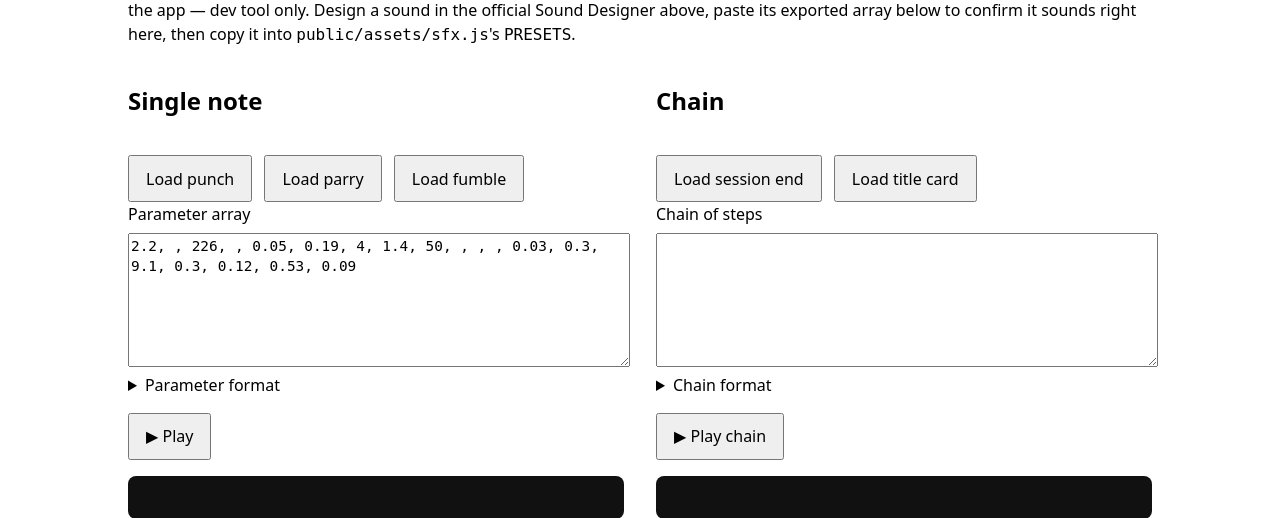
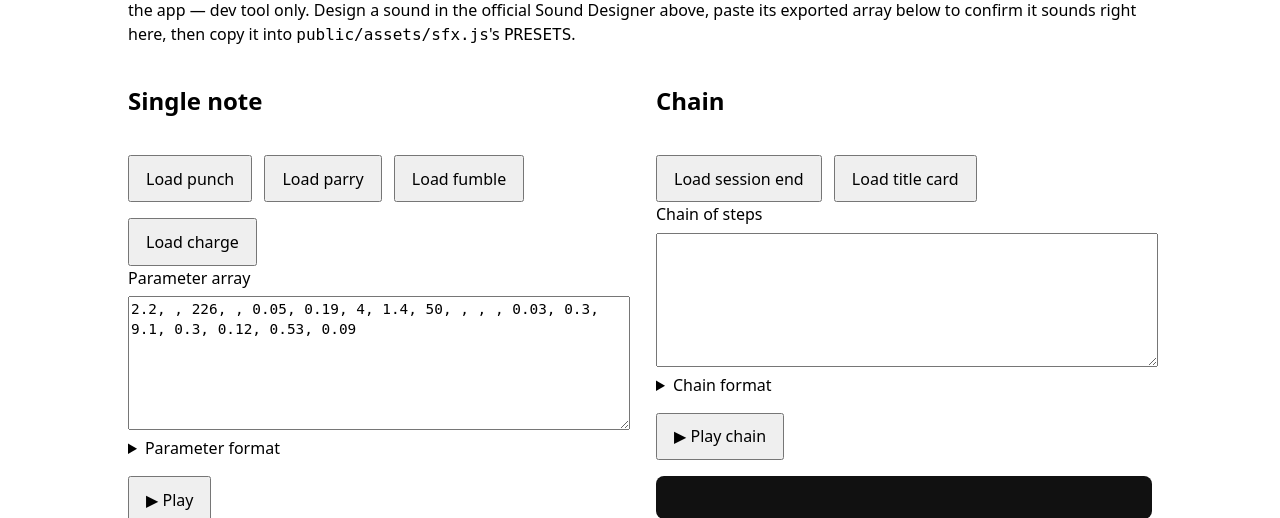
Before and after one commit to blude/sparring, a PHP site: page /v1/sfx-debug.php in a window 1280 px wide. Shown: the part 128-646 px from the top of the page. Run offline with PHP 8.4, Linux system fonts and the light colour scheme.

Commit message:
feat(dojo): play a charge sfx as the char-progress bar fills
New "charge" ZzFX preset fires once per update tick that lights a new
segment while typing (same block as the bar shake/particles); play()
self-checks isJuicyOn('sound'). Adds the matching preset button to
sfx-debug.php.

Co-Authored-By: Claude Sonnet 5 <noreply@anthropic.com>
Claude-Session: https://claude.ai/code/session_01GjsRQ9y4kT7Ubwuq2teExC

```diff
--- a/public/sfx-debug.php
+++ b/public/sfx-debug.php
@@ -33,6 +33,7 @@ exported array below to confirm it sounds right here, then copy it into
   <button type="button" data-preset="punch">Load punch</button>
   <button type="button" data-preset="parry">Load parry</button>
   <button type="button" data-preset="fumble">Load fumble</button>
+  <button type="button" data-preset="charge">Load charge</button>
 </div>
 
 <label>Parameter array
```
Also changed, not shown: public/assets/dojo.js, public/assets/sfx.js.
